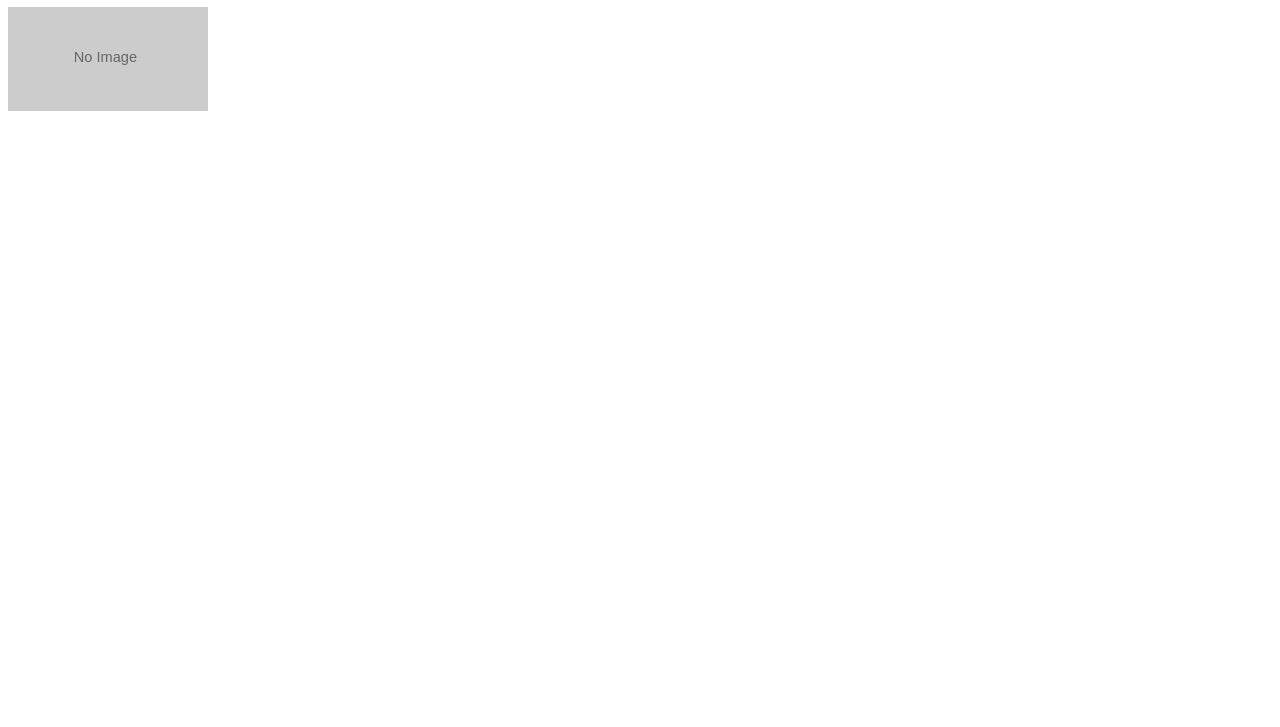
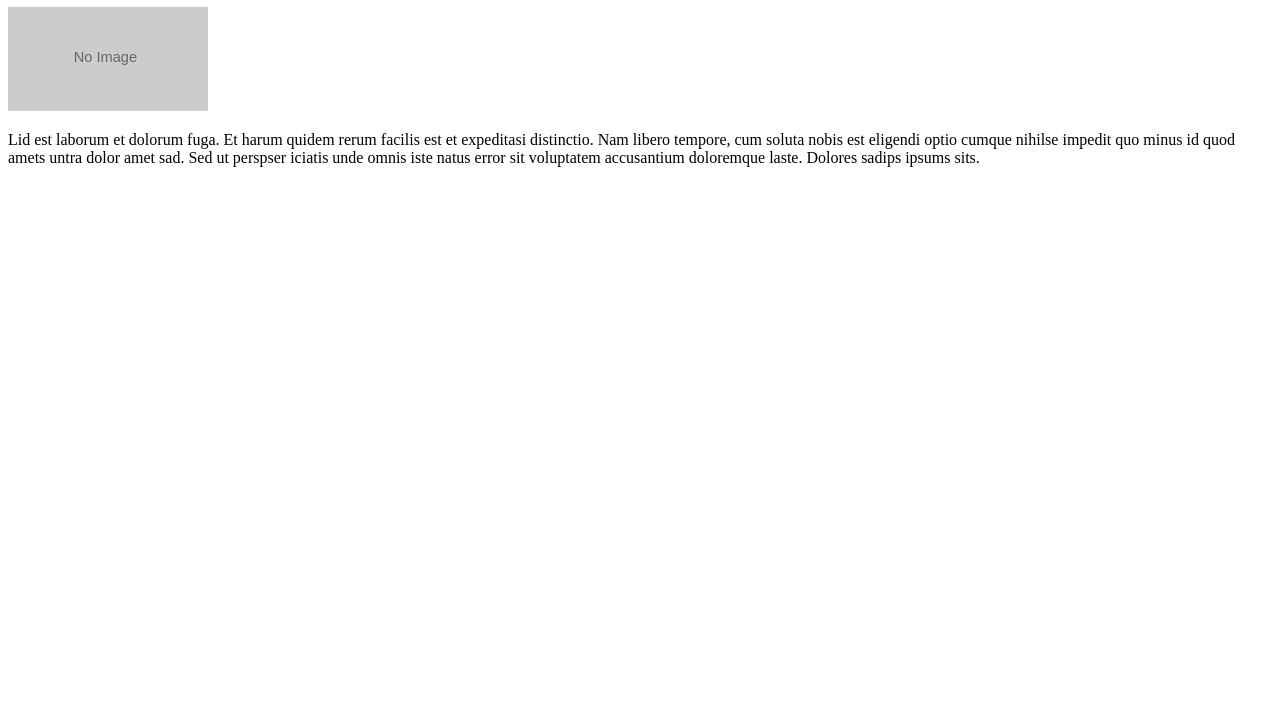
Before and after one commit to lgasnier/lgasnier.github.io, a plain HTML site: page index.html in a window 1280 px wide. Shown: the part 73-800 px from the top of the page. Drawn offline with Linux system fonts and the light colour scheme.

Commit message:
second commit

```diff
--- a/index.html
+++ b/index.html
@@ -7,5 +7,6 @@
 <body>
     <h1>Hello word</h1>
     <img src="/img/no-image.svg" width="200px">
+    <p>Lid est laborum et dolorum fuga. Et harum quidem rerum facilis est et expeditasi distinctio. Nam libero tempore, cum soluta nobis est eligendi optio cumque nihilse impedit quo minus id quod amets untra dolor amet sad. Sed ut perspser iciatis unde omnis iste natus error sit voluptatem accusantium doloremque laste. Dolores sadips ipsums sits.</p>
 </body>
 </html>
```
